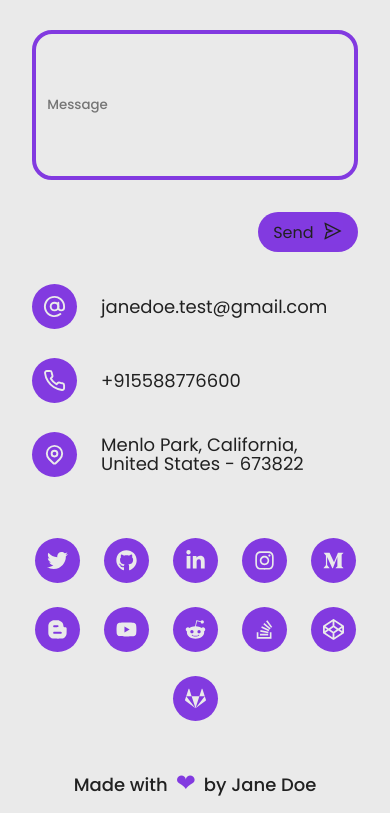
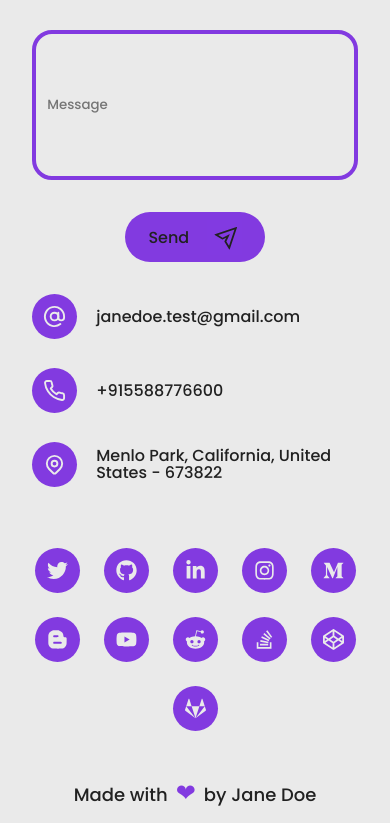
Before and after one commit to WebDevYCH/webdevych.github.io, a React (Create React App) app: page / in a window 390 px wide. Shown: the part 8366-9189 px from the top of the page. Built offline with nearby package versions, Linux system fonts and the light colour scheme; a web font is replaced by a local one.

Commit message:
Update Contacts.css

```diff
--- a/src/components/Contacts/Contacts.css
+++ b/src/components/Contacts/Contacts.css
@@ -20,7 +20,7 @@
     flex-direction: column;
     align-items: flex-start;
     justify-content: flex-start;
-    padding: 6rem;
+    padding: 2rem 6rem 3rem;
     width: 80%;
     height: 100%;
     margin-top: 2rem;
@@ -89,9 +89,10 @@
 .submit-btn button {
     border: none;
     outline: none;
-    width: 100px;
-    height: 40px;
+    width: 140px;
+    height: 50px;
     border-radius: 50px;
+    font-weight: 500;
     display: flex;
     flex-direction: row;
     align-items: center;
@@ -103,9 +104,18 @@
     font-family: var(--primaryFont);
 }
 
+.submit-icon{
+    display: flex;
+    align-items: center;
+    justify-content: center;
 
+    padding: 5px;
+}
 .submit-icon svg {
-    font-size: 20px;
+    font-size: 25px;
+    transform-origin: center;
+    transform: translate(5px,-3px) rotate(-45deg);
+    /* transform: translate(10px,-3px) rotate(-30deg) ; */
 }
 
 .contacts-details {
@@ -116,6 +126,7 @@
     flex: 0.6;
     box-sizing: border-box;
     padding-left: 7rem;
+    margin-top: 1.2rem;
 }
 
 
@@ -133,7 +144,7 @@
     margin-left: 1.5rem;
     font-size: 18px;
     line-height: 110%;
-    font-weight: 400;
+    font-weight: 500;
     font-family: var(--primaryFont);
     width: 45%;
 }
@@ -165,7 +176,7 @@
         width: 240px;
     }
     .contacts--container {
-        padding: 4rem;
+        padding: 2rem 4rem;
         width: 90%;
         margin-top: 1rem;
     }
@@ -177,12 +188,19 @@
         display: none;
     }
     .contacts--container {
-        padding: 4rem;
         width: 100%;
         margin-top: 1rem;
     }
+    .contacts--container > h1 {
+        font-size: 3rem;
+        margin: 0 0 1.2rem 0;
+    }
     .contacts-details {
         padding-left: 4rem;
+    }
+    .personal-details p {
+        margin-left: 1rem;
+        font-size: 1rem;
     }
 }
 
@@ -224,11 +242,7 @@
         margin-bottom: 1.8rem;
     }
     .personal-details p {
-        margin-left: 1.5rem;
-        font-size: 18px;
-        line-height: 110%;
-        font-weight: 400;
-        font-family: var(--primaryFont);
+        margin-left: 1.2rem;
         width: 95%;
     }
 }
@@ -252,6 +266,7 @@
         align-items: center;
         margin-top: 2rem;
     }
+    .submit-btn{align-self: center;}
 }
 
 @media only screen and (min-device-width: 320px) and (max-device-width:
```
